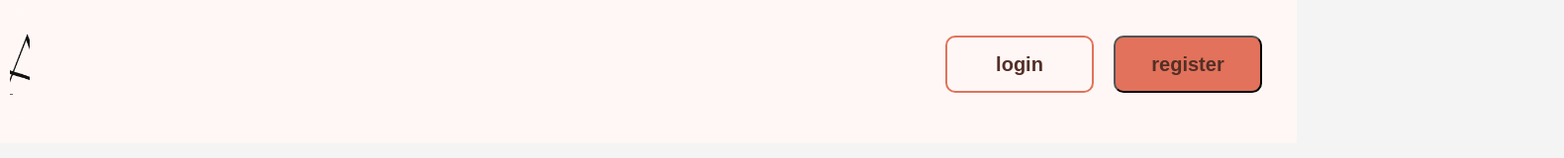
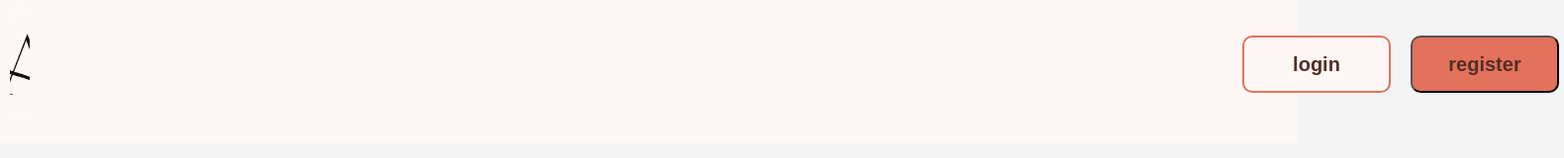
Before and after one commit to chrisOburu/ArtVista, a React (Create React App) app in the folder client/: page / in a window 1280 px wide. Shown: the top 160 px of the page at 99% size, 1580 px wide, since content can reach past the window. Built offline with nearby package versions, Linux system fonts and the light colour scheme.

Commit message:
removed the scroll bars

```diff
--- a/client/src/index.css
+++ b/client/src/index.css
@@ -5,9 +5,14 @@
     sans-serif;
   -webkit-font-smoothing: antialiased;
   -moz-osx-font-smoothing: grayscale;
+  -ms-overflow-style: none;
 }
 
 code {
   font-family: source-code-pro, Menlo, Monaco, Consolas, 'Courier New',
     monospace;
 }
+/* hide page scrollbar */
+html { scrollbar-width: none; } /* Firefox */
+body::-webkit-scrollbar, body::-webkit-scrollbar-button { display: none; } /* Chrome */
+/* end hide page scrollbar */
--- a/client/src/styles/header.css
+++ b/client/src/styles/header.css
@@ -16,7 +16,7 @@
     flex-direction: row;
     justify-content: flex-end;
     gap: 10px;
-    min-width:1200px
+    min-width:1500px
 
   }
   #nav-logo{
```
